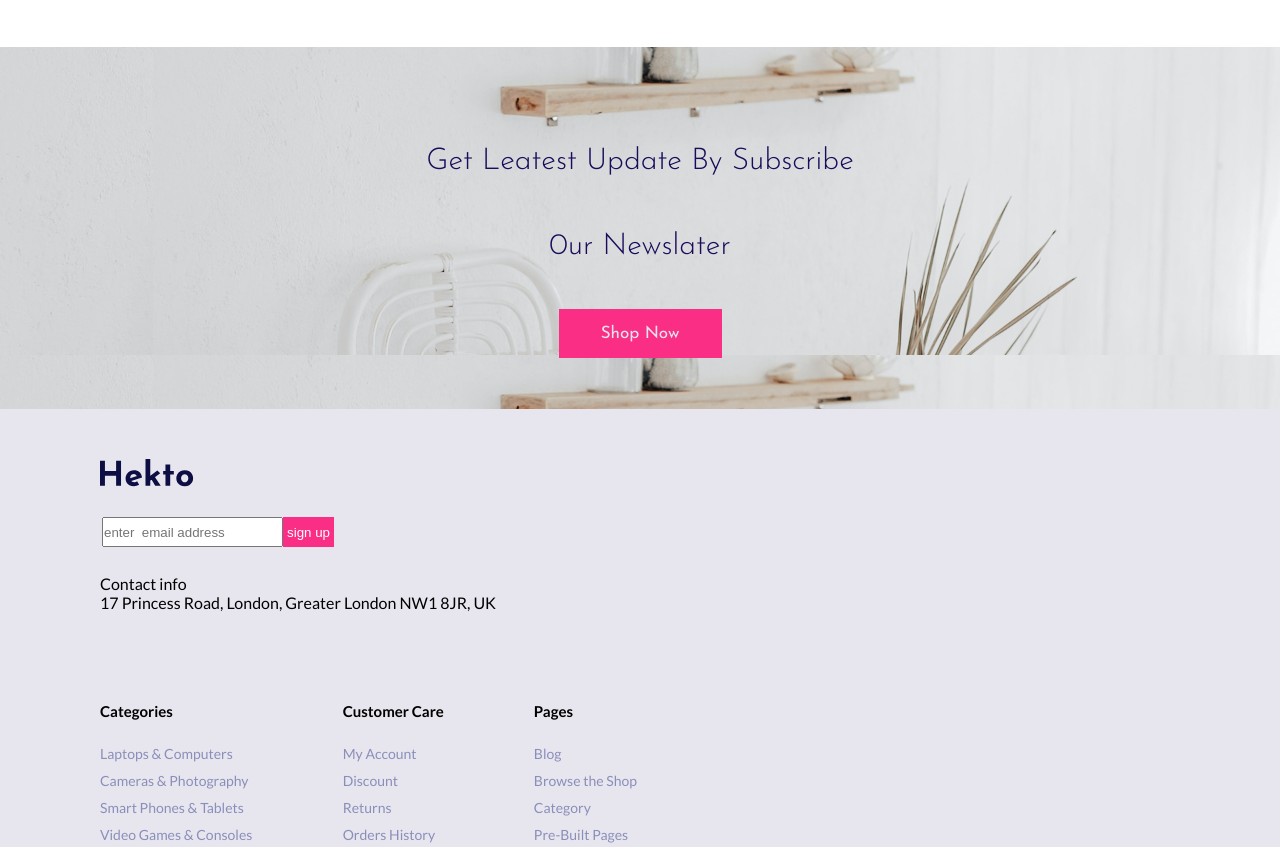
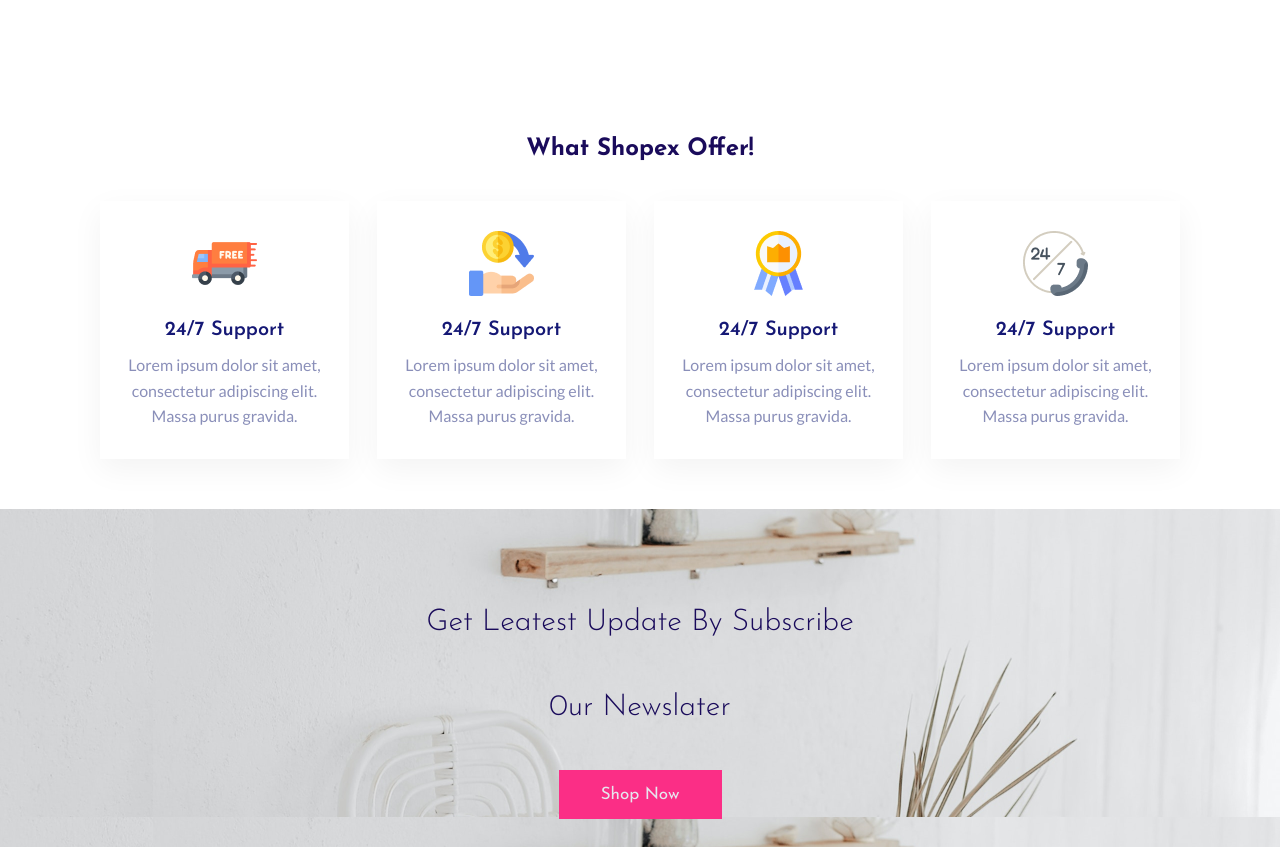
Before and after one commit to SafaaAbdAlhaleem/hekto, a plain HTML site: page index.html in a window 1280 px wide. Shown: the part 2298-3145 px from the top of the page. Drawn offline with Linux system fonts and the light colour scheme.

Commit message:
add offer section

```diff
--- a/assets/css/main.css
+++ b/assets/css/main.css
@@ -676,3 +676,65 @@ color: #FB4997;
     align-items: center;
   }
 }
+.offer{
+    padding-top:50px ;
+    padding-bottom: 50px;
+}
+
+
+
+.offer h2{
+  text-align: center;
+  margin-bottom: 40px;
+}
+
+.offers{
+  display: flex;
+  justify-content: center;
+  align-items: stretch;
+  gap: 28px;
+  flex-wrap: wrap;
+}
+
+.support{
+    width: calc((100% - 84px) / 4);
+  text-align: center;
+  padding: 30px 20px;
+  background: #fff;
+  box-shadow: 0 10px 30px rgba(0,0,0,0.05);
+}
+.support h3 {
+        font-size: 20px;
+        font-weight: 550;
+  font-family: 'Josefin Sans', sans-serif;
+
+    color: #151875;
+    margin-bottom: 12px;
+}
+
+.support p {
+    color: #8A8FB9;
+    line-height: 1.6;
+      font-family: 'Lato', sans-serif;
+
+}
+.support img {
+    margin-bottom: 20px;
+}
+@media (max-width: 992px){
+  .support{
+    flex: 1 1 calc((100% - 28px) / 2);
+    max-width: calc((100% - 28px) / 2);
+  }
+}
+
+@media (max-width: 576px){
+  .support{
+    flex: 1 1 100%;
+    max-width: 100%;
+  }
+
+  .offer h2{
+    font-size: 26px;
+  }
+}
--- a/index.html
+++ b/index.html
@@ -206,6 +206,7 @@ in phasellus non in justo.</p>
 </div>
 </div>
 </section>
+</div>
 
 <section class="Leatest_Products">
   <div class="container">
@@ -318,6 +319,37 @@ in phasellus non in justo.</p>
     </div>
 </div>
 </section>
+<section class="offer">
+  <div class="container">
+    <h2>What Shopex Offer!</h2>
+
+    <div class="offers">
+      <div class="support">
+        <img src="assets/image/s1.png" alt="">
+        <h3>24/7 Support</h3>
+        <p>Lorem ipsum dolor sit amet, consectetur adipiscing elit. Massa purus gravida.</p>
+      </div>
+
+      <div class="support">
+        <img src="assets/image/s2.png" alt="">
+        <h3>24/7 Support</h3>
+        <p>Lorem ipsum dolor sit amet, consectetur adipiscing elit. Massa purus gravida.</p>
+      </div>
+
+      <div class="support">
+        <img src="assets/image/s3.png" alt="">
+        <h3>24/7 Support</h3>
+        <p>Lorem ipsum dolor sit amet, consectetur adipiscing elit. Massa purus gravida.</p>
+      </div>
+
+      <div class="support">
+        <img src="assets/image/s4.png" alt="">
+        <h3>24/7 Support</h3>
+        <p>Lorem ipsum dolor sit amet, consectetur adipiscing elit. Massa purus gravida.</p>
+      </div>
+    </div>
+  </div>
+</section>
 
 <section class="hero">
   <div class="hero_content">
```
Also changed, not shown: assets/image/s1.png (added), assets/image/s2.png (added), assets/image/s3.png (added), assets/image/s4.png (added).
